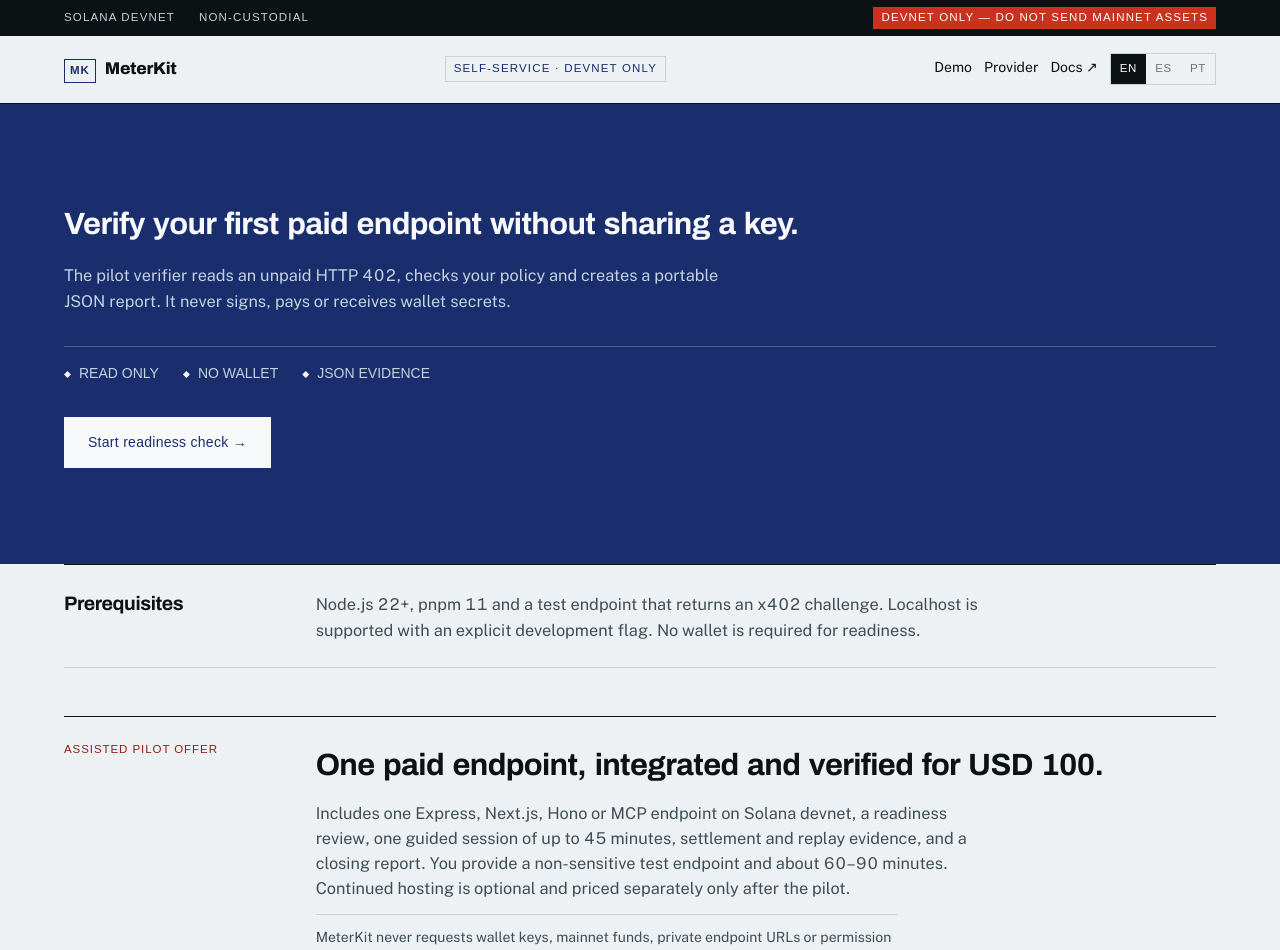
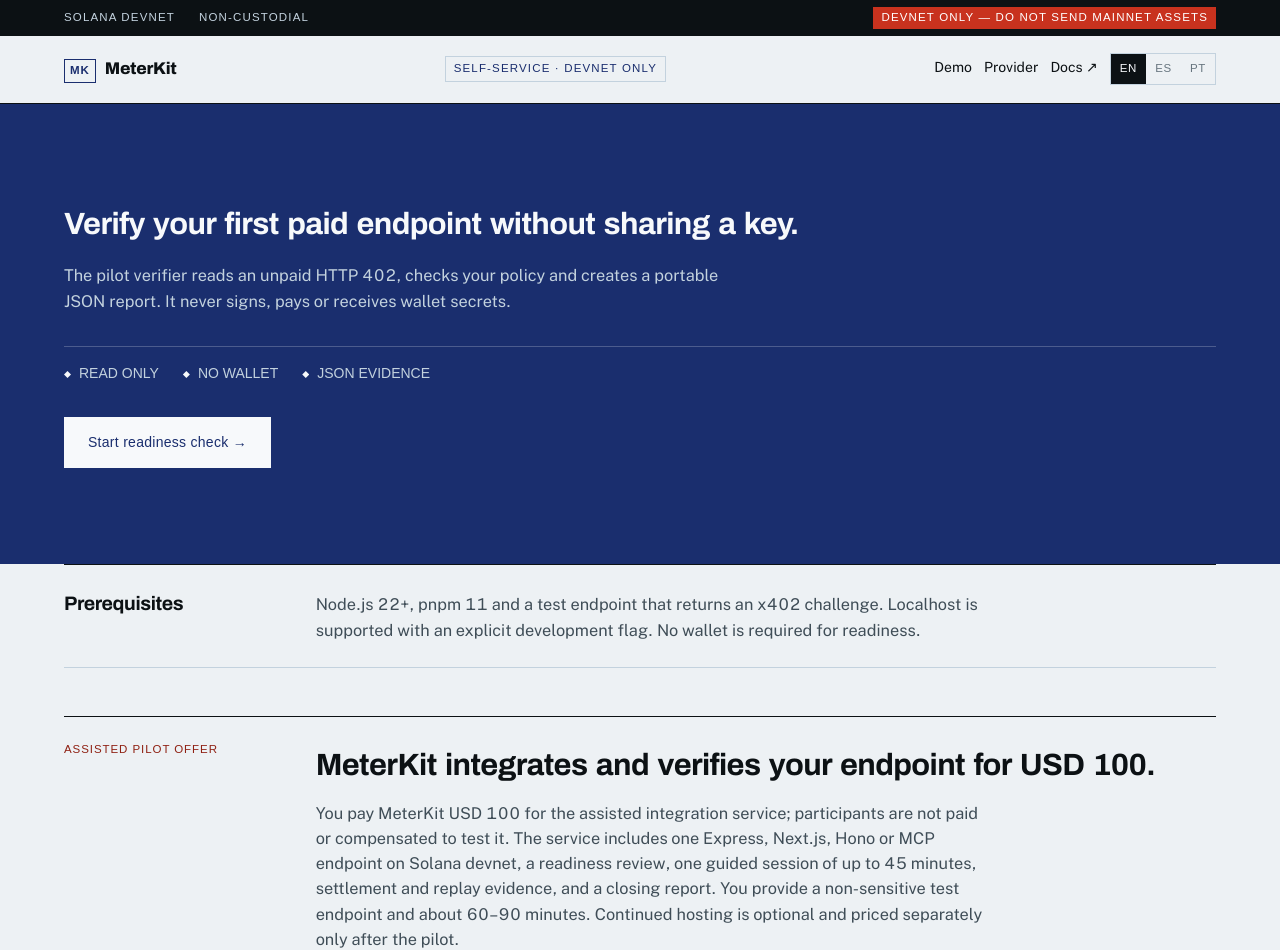
Before and after one commit to JuanTorchia/meterkit, a Next.js app in the folder apps/web/: page /pilots in a window 1280 px wide. Shown: the top 950 px of the page. Built offline with nearby package versions, Linux system fonts and the light colour scheme; no server answers; a web font is replaced by a local one.

Commit message:
fix(pilots): clarify customer pays service fee (#67)

```diff
--- a/apps/web/app/pilots/page.tsx
+++ b/apps/web/app/pilots/page.tsx
@@ -36,9 +36,9 @@
     prerequisitesBody:
       "Node.js 22+, pnpm 11 and a test endpoint that returns an x402 challenge. Localhost is supported with an explicit development flag. No wallet is required for readiness.",
     offer: "ASSISTED PILOT OFFER",
-    offerTitle: "One paid endpoint, integrated and verified for USD 100.",
+    offerTitle: "MeterKit integrates and verifies your endpoint for USD 100.",
     offerBody:
-      "Includes one Express, Next.js, Hono or MCP endpoint on Solana devnet, a readiness review, one guided session of up to 45 minutes, settlement and replay evidence, and a closing report. You provide a non-sensitive test endpoint and about 60–90 minutes. Continued hosting is optional and priced separately only after the pilot.",
+      "You pay MeterKit USD 100 for the assisted integration service; participants are not paid or compensated to test it. The service includes one Express, Next.js, Hono or MCP endpoint on Solana devnet, a readiness review, one guided session of up to 45 minutes, settlement and replay evidence, and a closing report. You provide a non-sensitive test endpoint and about 60–90 minutes. Continued hosting is optional and priced separately only after the pilot.",
     offerBoundary:
       "MeterKit never requests wallet keys, mainnet funds, private endpoint URLs or permission to name you. Technical participation, private evidence retention, day-seven follow-up and public attribution are separate choices that you may deny or withdraw.",
     paths: "CHOOSE YOUR STARTING PATH",
@@ -128,9 +128,9 @@
     prerequisitesBody:
       "Node.js 22+, pnpm 11 y un endpoint de prueba que devuelva un desafío x402. Localhost funciona con una opción explícita de desarrollo. La preparación no requiere wallet.",
     offer: "OFERTA DE PILOTO ASISTIDO",
-    offerTitle: "Un endpoint pago, integrado y verificado por USD 100.",
+    offerTitle: "MeterKit integra y verifica tu endpoint por USD 100.",
     offerBody:
-      "Incluye un endpoint Express, Next.js, Hono o MCP en Solana devnet, revisión de preparación, una sesión guiada de hasta 45 minutos, evidencia de liquidación y replay, y reporte de cierre. Tú aportas un endpoint de prueba no sensible y aproximadamente 60–90 minutos. El hosting posterior es opcional y sólo se cotiza después del piloto.",
+      "Tú pagas USD 100 a MeterKit por el servicio de integración asistida; no pagamos ni compensamos a participantes por probarlo. El servicio incluye un endpoint Express, Next.js, Hono o MCP en Solana devnet, revisión de preparación, una sesión guiada de hasta 45 minutos, evidencia de liquidación y replay, y reporte de cierre. Tú aportas un endpoint de prueba no sensible y aproximadamente 60–90 minutos. El hosting posterior es opcional y sólo se cotiza después del piloto.",
     offerBoundary:
       "MeterKit nunca solicita claves de wallet, fondos mainnet, URLs privadas ni permiso para nombrarte. La participación técnica, retención privada, seguimiento al día siete y atribución pública son decisiones separadas que puedes negar o retirar.",
     paths: "ELIGE TU PUNTO DE PARTIDA",
@@ -221,9 +221,9 @@
     prerequisitesBody:
       "Node.js 22+, pnpm 11 e um endpoint de teste que retorne um desafio x402. Localhost funciona com uma opção explícita de desenvolvimento. A preparação não requer carteira.",
     offer: "OFERTA DE PILOTO ASSISTIDO",
-    offerTitle: "Um endpoint pago, integrado e verificado por USD 100.",
+    offerTitle: "A MeterKit integra e verifica seu endpoint por USD 100.",
     offerBody:
-      "Inclui um endpoint Express, Next.js, Hono ou MCP na Solana devnet, revisão de preparação, uma sessão guiada de até 45 minutos, evidência de liquidação e replay e relatório final. Você fornece um endpoint de teste não sensível e cerca de 60–90 minutos. A hospedagem posterior é opcional e só recebe preço depois do piloto.",
+      "Você paga USD 100 à MeterKit pelo serviço de integração assistida; participantes não recebem pagamento nem compensação para testá-lo. O serviço inclui um endpoint Express, Next.js, Hono ou MCP na Solana devnet, revisão de preparação, uma sessão guiada de até 45 minutos, evidência de liquidação e replay e relatório final. Você fornece um endpoint de teste não sensível e cerca de 60–90 minutos. A hospedagem posterior é opcional e só recebe preço depois do piloto.",
     offerBoundary:
       "MeterKit nunca solicita chaves da carteira, fundos mainnet, URLs privadas ou permissão para identificar você. Participação técnica, retenção privada, acompanhamento no dia sete e atribuição pública são escolhas separadas que podem ser negadas ou retiradas.",
     paths: "ESCOLHA SEU PONTO DE PARTIDA",
```
Also changed, not shown: 4 other files (tests, documents, lock files or other folders).
